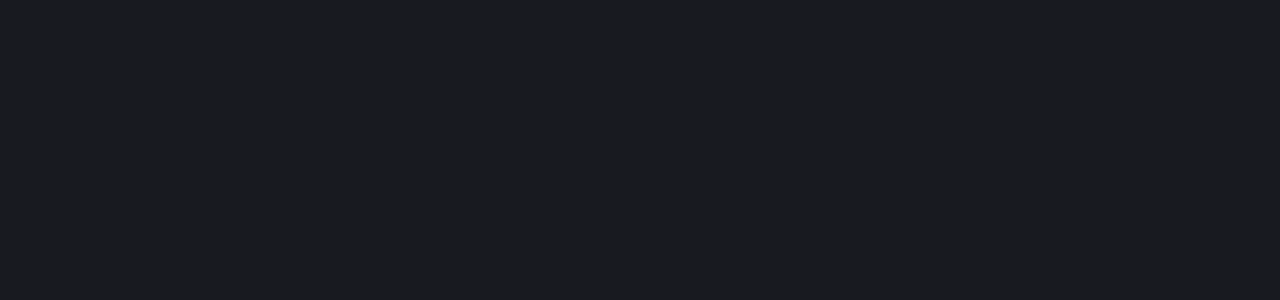
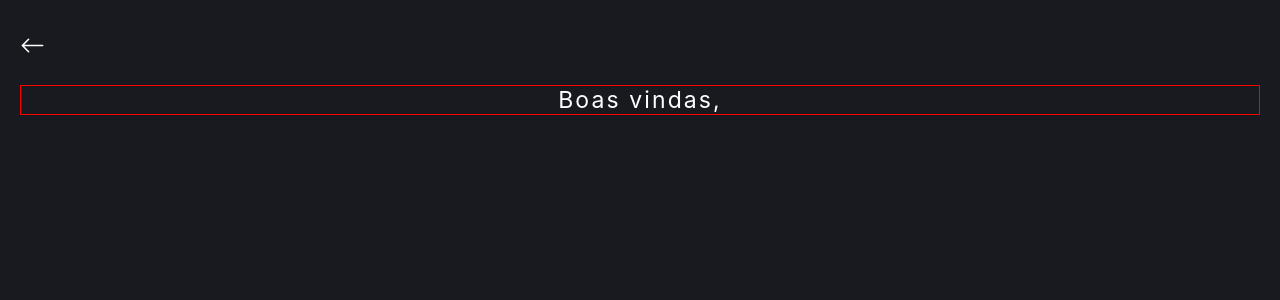
Before and after one commit to KhawanC/drop_shipping-front, a React (Create React App) app: page /conta/1 in a window 1280 px wide. Before the commit this address had no page. Shown: the top 300 px of the page. Built offline with nearby package versions, Linux system fonts and the light colour scheme.

Commit message:
preparando axios para o servidor ubuntu, iniciando página de conta

```diff
--- a/src/Api/api.js
+++ b/src/Api/api.js
@@ -1,7 +1,7 @@
 import axios from "axios";
 
 export const api = axios.create({
-    baseURL: 'http://192.168.0.102:8081/dropshipping'
+    baseURL: 'http://10.25.103.64:8081/dropshipping'
 });
 
 export const viaCep = axios.create({
--- a/src/Components/SideBar/index.js
+++ b/src/Components/SideBar/index.js
@@ -2,9 +2,13 @@ import React, { useState } from 'react';
 import './style.css'
 import { AiOutlineClose, AiOutlineUserAdd, AiOutlineUser, AiOutlineShoppingCart, AiOutlinePhone, AiOutlineUserDelete } from 'react-icons/ai'
 import { LoadingScreen } from '../LoadingScreen';
+import { useNavigate } from 'react-router-dom';
+import jwtDecode from 'jwt-decode';
+
 
 export const SideBar = (props) => {
-    const [isLoading, setLoading] = useState(false)
+    const [isLoading, setLoading] = useState(false);
+    const navigate = useNavigate();
 
     function desconectarUsuario() {
         setLoading(true);
@@ -12,7 +16,17 @@ export const SideBar = (props) => {
             setLoading(false)
             localStorage.removeItem('token')
             window.location.reload();
-        }, 2500)
+        }, 2500);
+    };
+
+    const consultarUsuario = async () => {
+        let token = localStorage.getItem('token')
+        let encoded = jwtDecode(token)
+        navigate(`conta/${encoded.iss}`, {
+            state: {
+                dados: encoded.sub
+            }
+        })
     }
 
     return(
@@ -27,7 +41,7 @@ export const SideBar = (props) => {
                     />
                 </div>
                 {props.loggado ? <div className='boxNavigation'>
-                    <span className='textBoxNavigation'><AiOutlineUser className='iconeBoxNavigation' size={28}/> Conta</span>
+                    <span className='textBoxNavigation' onClick={() => consultarUsuario()}><AiOutlineUser className='iconeBoxNavigation' size={28}/> Conta</span>
                     <span className='textBoxNavigation'><AiOutlineShoppingCart className='iconeBoxNavigation' size={28}/> Carrinho</span>
                     <span className='textBoxNavigation' onClick={desconectarUsuario}><AiOutlineUserDelete className='iconeBoxNavigation' size={28}/> Desconectar</span>
                     <span className='textBoxNavigation'><AiOutlinePhone className='iconeBoxNavigation' size={28}/> Fale Conosco</span>
--- a/src/Pages/Cadastro/index.js
+++ b/src/Pages/Cadastro/index.js
@@ -61,6 +61,7 @@ export const Cadastro = (props) => {
                 codigo: codigo
             }})
         } catch (error) {
+            console.log(error.response)
             setLoading(false)
         }
     }
--- a/src/Pages/Categoria/index.js
+++ b/src/Pages/Categoria/index.js
@@ -47,7 +47,7 @@ export const Categoria = (props) => {
 
     const computarClique = async(id) => {
         try {
-            const res = await api.put('http://localhost:8081/dropshipping/categoria/click', {
+            const res = await api.put('categoria/click', {
                 id: id
             })
         } catch (error) {
--- /dev/null
+++ b/src/Pages/Conta/index.js
@@ -0,0 +1,25 @@
+import React from 'react'
+import './style.css'
+import { motion } from 'framer-motion'
+import { useNavigate } from 'react-router-dom';
+import { BsArrowLeft } from "react-icons/bs";
+
+export const Conta = (props) => {
+    const navigate = useNavigate();
+
+    return(
+        <motion.div
+            id='containerPaginaConta'
+            initial={{opacity: 0}}
+            animate={{opacity: 1}}
+            exit={{opacity: 0, transition: {duration: 0.1}}}
+        >
+            <div className='boxVoltar'>
+                <BsArrowLeft className='botaoVoltar' onClick={() => navigate(-1)}/>
+            </div>
+            <div id='boxBoasVindaPaginaConta'>
+                <p id='tituloStylePaginaConta'>Boas vindas, </p>
+            </div>
+        </motion.div>
+    );
+};
--- /dev/null
+++ b/src/Pages/Conta/style.css
@@ -0,0 +1,27 @@
+#containerPaginaConta {
+    width: 100%;
+    min-height: 100vh;
+    max-height: fit-content;
+
+    padding: 20px;
+}
+
+#boxBoasVindaPaginaConta {
+    border: 1px solid red;
+    display: flex;
+
+    width: 100%;
+    height: fit-content;
+
+    margin-top: 1.5em;
+
+    justify-content: center;
+    align-items: center;
+}
+
+#tituloStylePaginaConta {
+    color: white;
+
+    font-size: 23px;
+    letter-spacing: 2.1px;
+}
--- a/src/Pages/Favoritos/index.js
+++ b/src/Pages/Favoritos/index.js
@@ -49,8 +49,8 @@ export const Favoritos = (props) => {
             <div id='containerProdutosPaginaCategoria'>
                         {produtos.map((dados) => {
                             return(
-                            <ProdutoCard key={dados} dados={dados} handleClick={() => clickProduto(dados)}/>
-                        )})}
+                            <ProdutoCard key={dados.id} dados={dados} handleClick={() => clickProduto(dados)}/>
+                        )})};
                     </div>
         </motion.div>
     );
--- a/src/Pages/Produto/index.js
+++ b/src/Pages/Produto/index.js
@@ -50,7 +50,7 @@ export const Produto = (props) => {
 
     const computarClique = async(id) => {
         try {
-            const res = await api.put('http://localhost:8081/dropshipping/produto/click', {
+            const res = await api.put('produto/click', {
                 id: id
             })
         } catch (error) {
--- a/src/Routes/Router.js
+++ b/src/Routes/Router.js
@@ -10,6 +10,7 @@ import { AnimatePresence } from 'framer-motion'
 import { Categoria } from '../Pages/Categoria';
 import { Carrinho } from '../Pages/Carrinho';
 import { Favoritos } from '../Pages/Favoritos';
+import { Conta } from '../Pages/Conta';
 
 export const Router = () => {
     const location = useLocation();
@@ -25,6 +26,7 @@ export const Router = () => {
                 <Route path="/produto/:produto" element={<Produto/>}/>
                 <Route path="/carrinho" element={<Carrinho/>}/>
                 <Route path="/favoritos" element={<Favoritos/>}/>
+                <Route path="/conta/:nome" element={<Conta/>}/>
                 <Route path="/" element={<Home/>}/>
             </Routes>
         </AnimatePresence>
```
